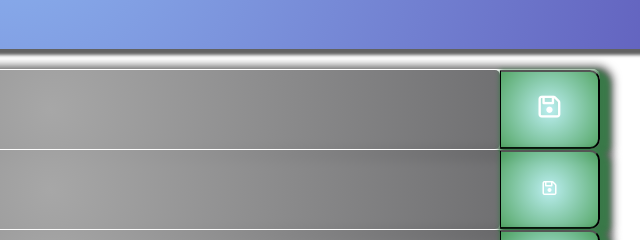
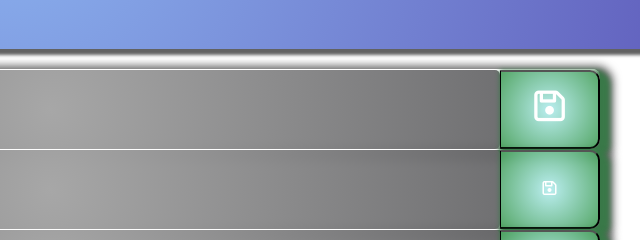
Before and after one commit to MarisaHanna/whats-my-name-again, a plain HTML site: page index.html in a window 1280 px wide. In both pictures the pointer is over the button 1190 px from the left and 368 px from the top of the page. Shown: the part 259-499 px from the top of the page, 640-1280 px from the left. Drawn offline with nearby package versions, Linux system fonts and the light colour scheme.

Commit message:
final program

```diff
--- a/assets/script.js
+++ b/assets/script.js
@@ -127,7 +127,6 @@ function init() {
 
 }
 
-headerDate();
 
 today.forEach(function(thisTime) {
     let hourBlock = $('<form>').attr({
@@ -142,8 +141,7 @@ today.forEach(function(thisTime) {
     });
 
 
-
-let eachHour = $('<div>').attr({
+    let eachHour = $('<div>').attr({
     'class': 'col-md-9 description p-0'
 });
 
@@ -181,9 +179,10 @@ let mySchedule = $('<textarea>');
 
 })
 
+headerDate();
 init();
 
-console.log(init)
+
 
 $('.saveBtn').on('click', function(event){
     event.preventDefault();
@@ -191,7 +190,7 @@ $('.saveBtn').on('click', function(event){
 
      let saveContent = $(this).siblings('.description').children('.future').attr('id');
 
-       today[saveContent].reminder = $(this).siblings('.description').children('.future').val();
+    today[saveContent].reminder = $(this).siblings('.description').children('.future').val();
 
 
      saveDate();
--- a/assets/style.css
+++ b/assets/style.css
@@ -102,8 +102,8 @@ textarea{
 
   .saveBtn:hover {
 
-    font-size: 25px;
-    transition-duration: 1s;
+    font-size: 35px;
+    transition-duration: 1s ease-in-out;
     cursor: pointer;
   }
 
```
